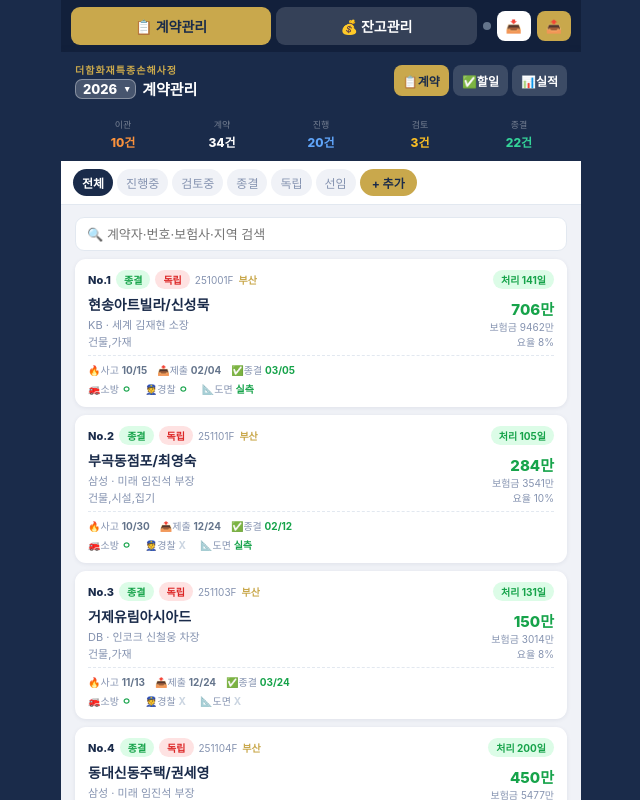
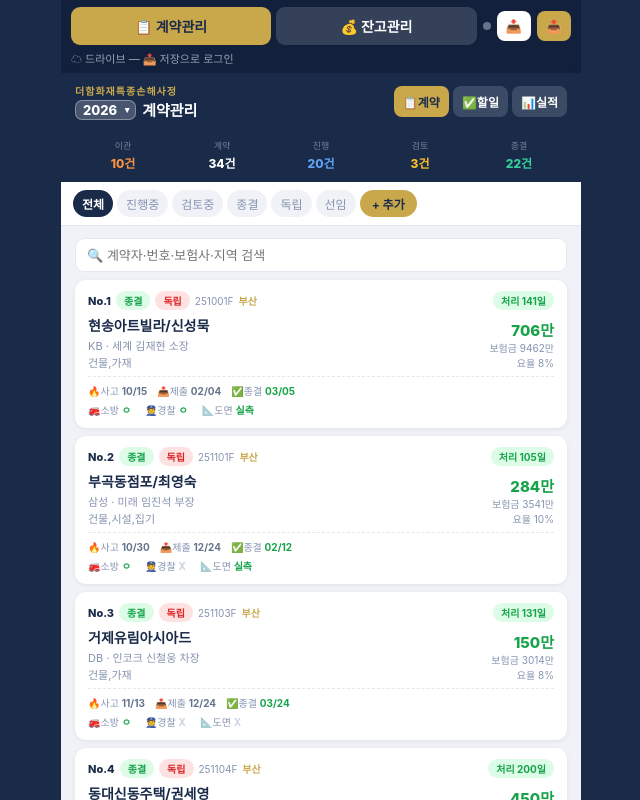
Before and after one commit to smtrader4334/tools, a plain HTML site: page 통합관리.html in a window 1280 px wide. Shown: the whole page, without its empty margins (319-959 px from the left). Drawn offline with Linux system fonts and the light colour scheme.

Commit message:
통합관리: 저장/불러오기 상태문구 복원

```diff
--- a/통합관리.html
+++ b/통합관리.html
@@ -688,18 +688,26 @@
   }
 }
 function renderAppbar(){
-  var on=(typeof gdtok!=='undefined'&&gdtok)?'#16a34a':'#64748b';
+  var on=(typeof gdtok!=='undefined'&&gdtok)?'#22c55e':'#64748b';
   var ab=document.getElementById('appbar');
+  ab.style.display='block';
   ab.innerHTML=''
+   +'<div style="display:flex;align-items:center;gap:6px">'
    +'<div style="flex:1;display:flex;gap:5px">'
    +'<button onclick="setApp(\'cases\')" style="flex:1;border:none;border-radius:9px;padding:9px 0;font-size:14px;font-weight:800;cursor:pointer;background:'+(APP==='cases'?GOLD:'rgba(255,255,255,.15)')+';color:'+(APP==='cases'?NAV:'#fff')+'">📋 계약관리</button>'
    +'<button onclick="setApp(\'jango\')" style="flex:1;border:none;border-radius:9px;padding:9px 0;font-size:14px;font-weight:800;cursor:pointer;background:'+(APP==='jango'?GOLD:'rgba(255,255,255,.15)')+';color:'+(APP==='jango'?NAV:'#fff')+'">💰 잔고관리</button>'
    +'</div>'
-   +'<span id="gdot" style="width:8px;height:8px;border-radius:50%;background:'+on+';flex-shrink:0"></span>'
+   +'<span style="width:8px;height:8px;border-radius:50%;background:'+on+';flex-shrink:0"></span>'
    +'<button onclick="gdAuth(\'load\')" style="border:none;border-radius:8px;padding:7px 9px;font-size:13px;cursor:pointer;background:#fff;color:'+NAV+'">📥</button>'
-   +'<button onclick="gdAuth(\'save\')" style="border:none;border-radius:8px;padding:7px 9px;font-size:13px;cursor:pointer;background:'+GOLD+';color:'+NAV+'">📤</button>';
+   +'<button onclick="gdAuth(\'save\')" style="border:none;border-radius:8px;padding:7px 9px;font-size:13px;cursor:pointer;background:'+GOLD+';color:'+NAV+'">📤</button>'
+   +'</div>'
+   +'<div id="gdst" style="font-size:11px;margin-top:5px;color:'+gdLastCol+'">'+(gdLastMsg||'☁ 드라이브 — 📤 저장으로 로그인')+'</div>';
 }
 function setApp(a){ APP=a; try{closeModal();}catch(e){} render(); }
+
+// 드라이브 상태 문구 유지(재렌더 시에도 보존) + 앱바에 표시
+var gdLastMsg='', gdLastCol='#94a3b8';
+function gdSt(t,col){ gdLastMsg=t; gdLastCol=col||'#94a3b8'; var e=document.getElementById('gdst'); if(e){e.textContent=t;e.style.color=gdLastCol;} }
 
 // ── 계약 종결 → 잔고 자동기록 (계산서면 수수료+계산서 쌍, 현금이면 수수료만) ──
 function syncLink(){
```
